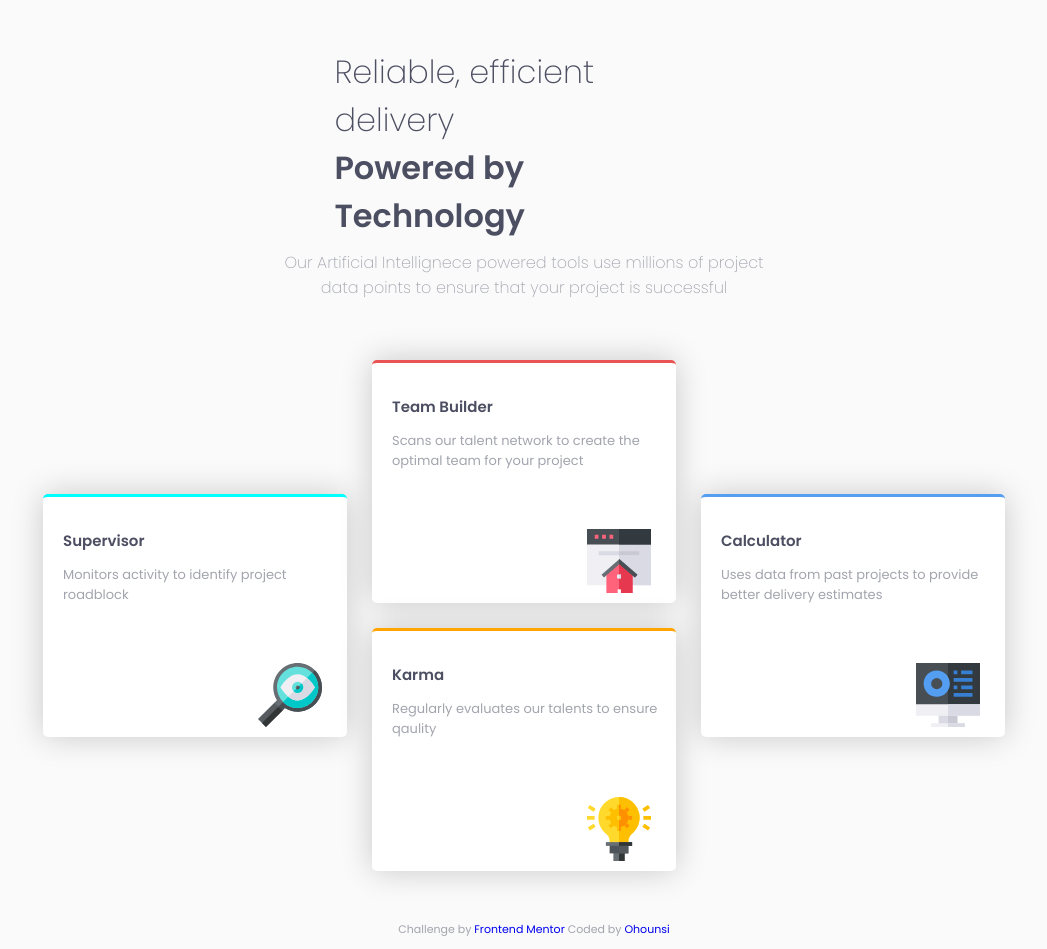
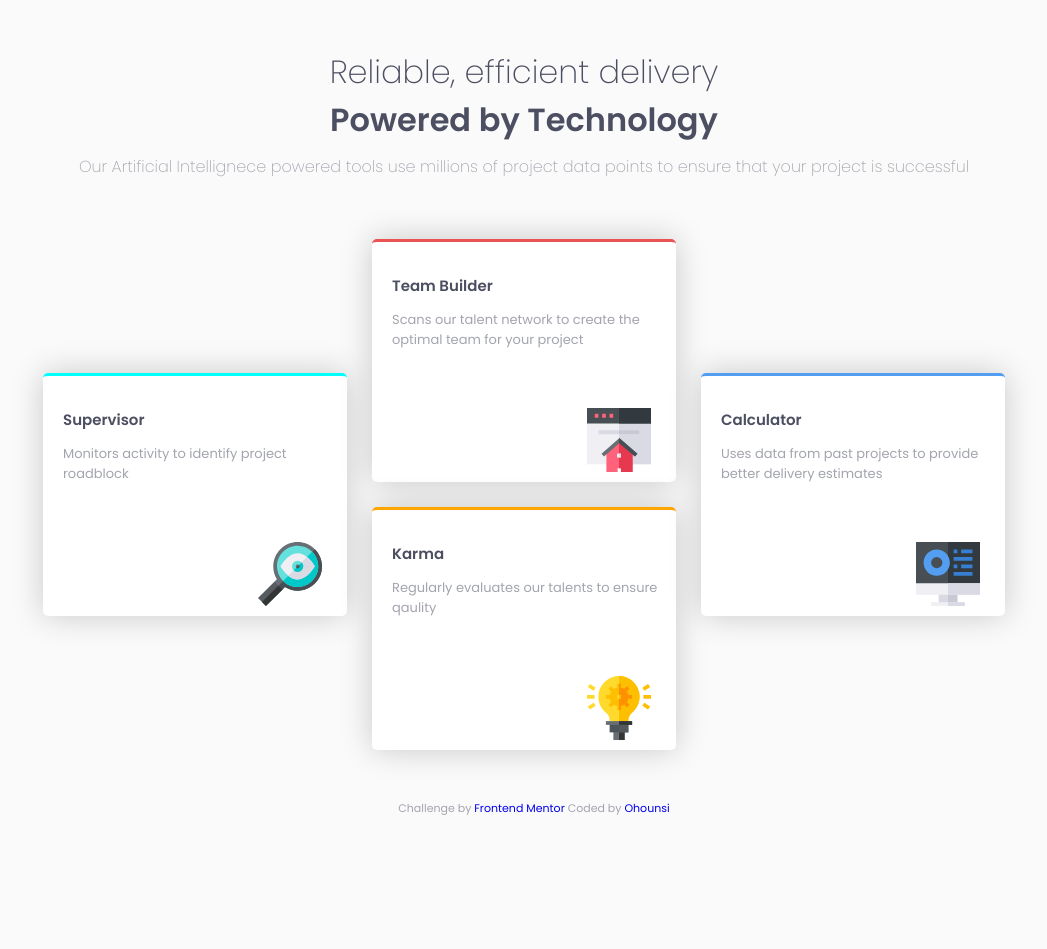
Before and after one commit to Ohounsi/Four-card-challenge, a plain HTML site: page index.html in a window 1280 px wide. Shown: the whole page, without its empty margins (116-1163 px from the left). After the commit the page ends 828 px from the top, so only its background shows below. Drawn offline with Linux system fonts and the light colour scheme.

Commit message:
Create styles.css

```diff
--- a/css/styles.css
+++ b/css/styles.css
@@ -9,7 +9,7 @@ h1 {
   font-family: 'Poppins', sans-serif;
   font-weight: 100;
   margin: 0 auto;
-  width: 30%;
+  text-align: center;
 }
 
 h2 {
@@ -26,7 +26,6 @@ h4 {
   font-weight: 300;
   margin: 0 auto 0 auto;
   text-align: center;
-  width: 38%;
   padding-top: 10px;
 }
 
```
